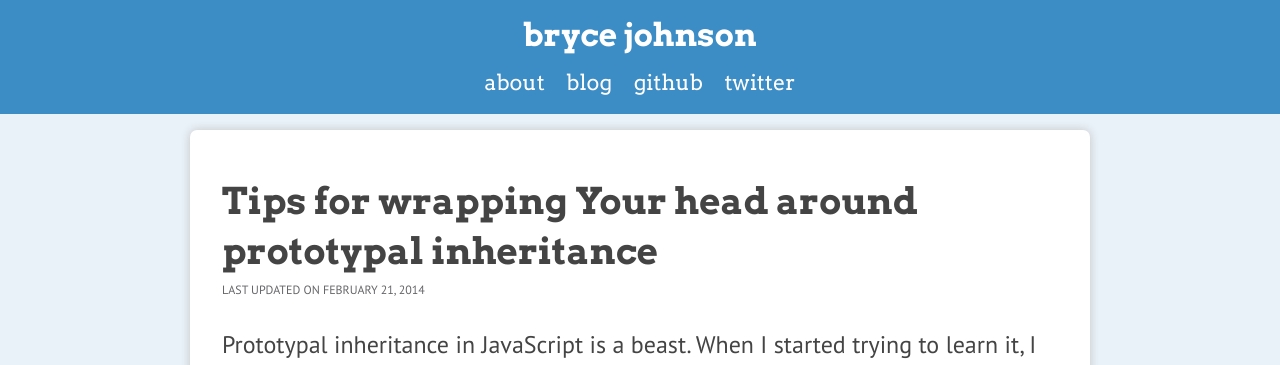
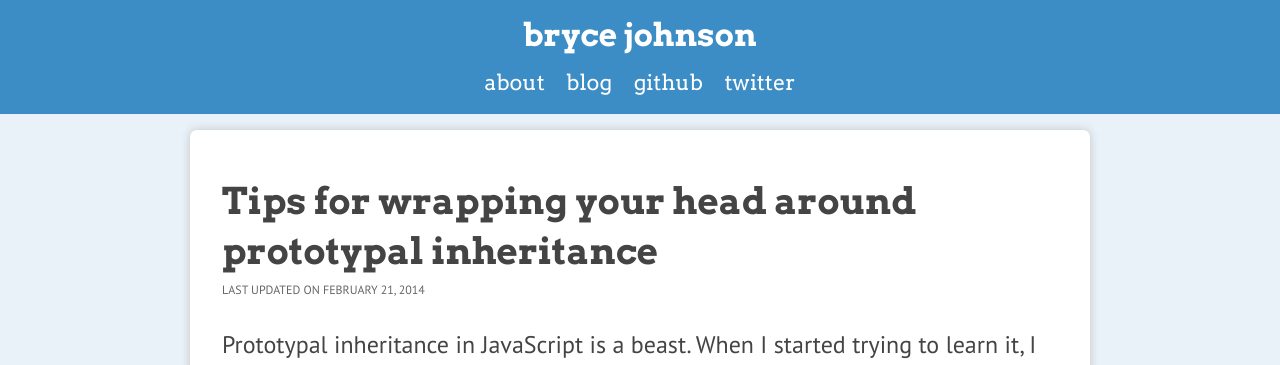
Before and after one commit to brycepj/devbryce-jekyll, a Jekyll site: the page built from _posts/2014-02-21-tips-for-learning-prototypal-inheritance.md, in a window 1280 px wide. Shown: the top 365 px of the page. Built offline with Jekyll 4.4.1, drawn with Linux system fonts in a browser that asks for light colours.

Commit message:
blank commit

```diff
--- a/_posts/2014-02-21-tips-for-learning-prototypal-inheritance.md
+++ b/_posts/2014-02-21-tips-for-learning-prototypal-inheritance.md
@@ -1,6 +1,6 @@
 ---
 layout: post
-title:  "Tips for wrapping Your head around prototypal inheritance"
+title:  "Tips for wrapping your head around prototypal inheritance"
 date:   2014-02-21
 categories: javascript
 time: 4 min
```
